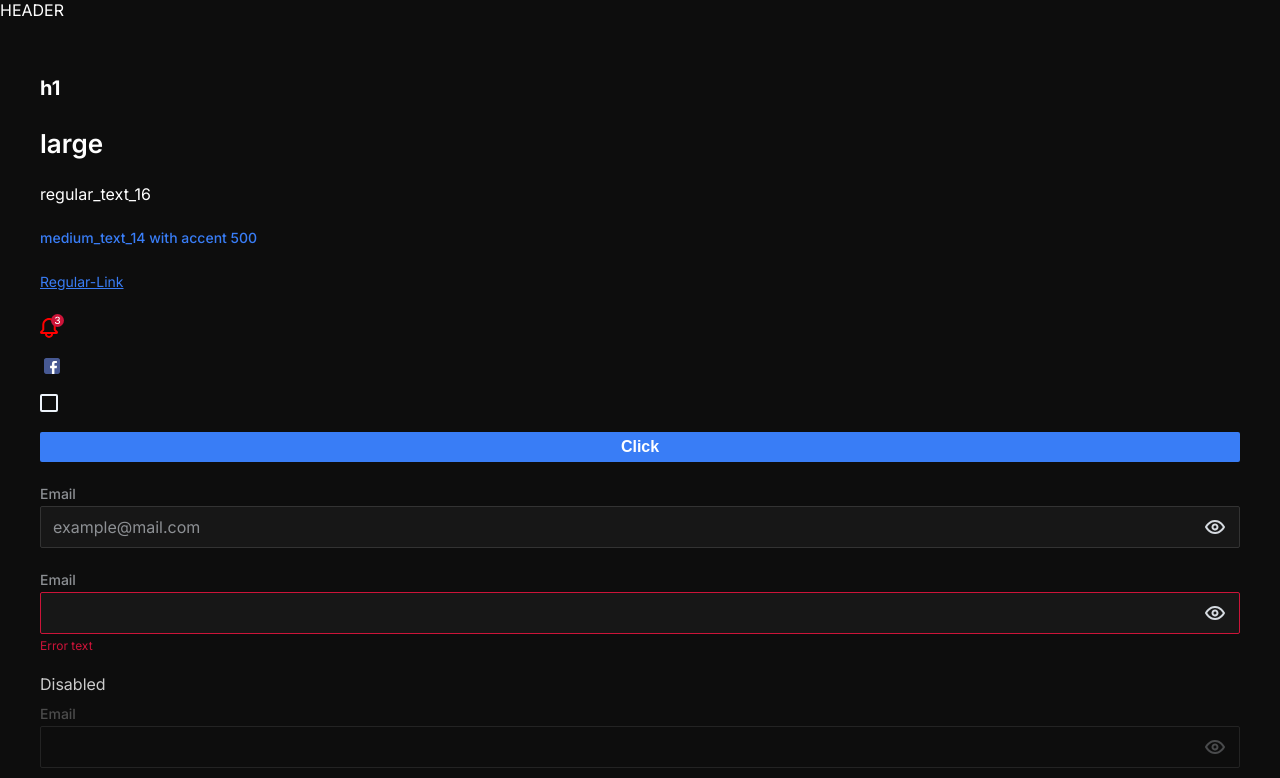
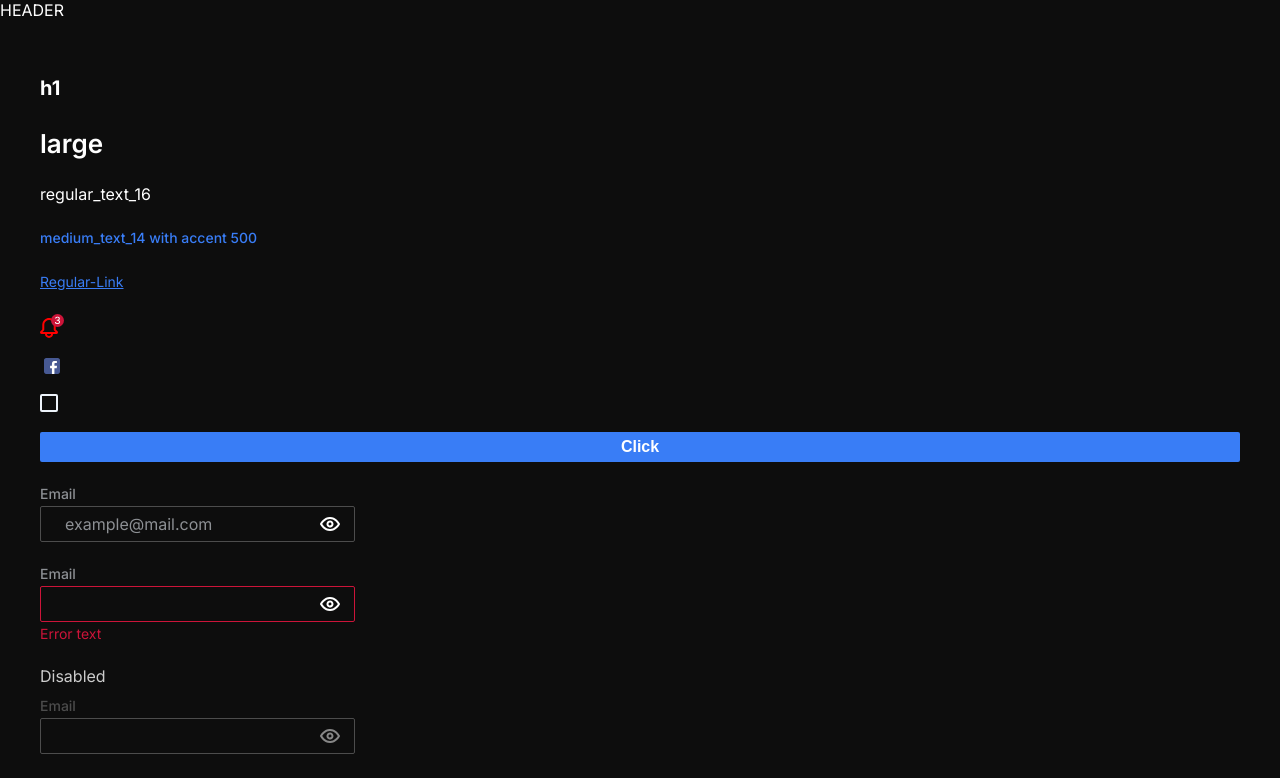
Before and after one commit to redfoxes8/inctagram, a Next.js app: page / in a window 1280 px wide. Shown: the top 778 px of the page. Built offline with nearby package versions, Linux system fonts and the light colour scheme; no server answers.

Commit message:
fix styles component Input

```diff
--- a/src/shared/ui/Input/Input.module.css
+++ b/src/shared/ui/Input/Input.module.css
@@ -1,6 +1,7 @@
 .container {
   display: flex;
   flex-direction: column;
+  max-width: 315px;
   width: 100%;
 }
 
@@ -21,42 +22,39 @@
 .inputWrapper {
   display: flex;
   align-items: center;
-  background-color: var(--dark-500);
-  border: 1px solid var(--dark-300);
+  border: 1px solid var(--dark-100);
   border-radius: 2px;
-  transition: all 0.2s ease;
+  padding: 6px 12px;
+  width: 100%;
+  height: 36px;
+  transition:
+    all 0.2s ease,
+    border 0.05s ease;
 }
 
-.inputWrapper:hover {
-  background-color: var(--dark-400);
-  border-color: var(--dark-100);
+.inputWrapper:not(.disabled):hover {
+  border: 1px solid var(--light-900);
 }
 
 .inputWrapper:focus-within {
-  border-color: var(--accent-500);
-  box-shadow: 0 0 0 2px rgb(57 125 246 / 30%);
-  background-color: var(--dark-500);
+  border: 2px solid var(--accent-700);
+}
+
+.inputWrapper.disabled {
+  border: 1px solid var(--dark-100);
+  cursor: not-allowed;
 }
 
 .inputWrapper.error {
-  border-color: var(--danger-500);
+  border: 1px solid var(--danger-500);
 }
 
 .inputWrapper.error:focus-within {
-  border-color: var(--danger-500);
-  box-shadow: 0 0 0 2px rgb(204 20 57 / 30%);
+  border: 2px solid var(--danger-500);
 }
 
-.inputWrapper.disabled {
-  background-color: var(--dark-700);
-  border-color: var(--dark-300);
-  opacity: 0.6;
-  cursor: not-allowed;
-}
-
-.inputWrapper.disabled:hover {
-  background-color: var(--dark-700);
-  border-color: var(--dark-300);
+.inputWrapper:not(.disabled):active {
+  border: 1px solid var(--light-100);
 }
 
 .input {
@@ -66,9 +64,6 @@
   border: none;
   outline: none;
   color: var(--light-100);
-  font-size: 16px;
-  font-weight: 400;
-  line-height: 24px;
   font-family: inherit;
 }
 
@@ -88,22 +83,19 @@
   background: transparent;
   border: none;
   cursor: pointer;
-  padding: 8px;
-  margin: 0 4px;
-  color: var(--light-700);
   transition: color 0.2s ease;
-  border-radius: 4px;
 }
 
-.iconLeft:focus-visible,
-.iconRight:focus-visible {
-  outline: 2px solid var(--accent-500);
-  outline-offset: 2px;
+.iconLeft:active:not(:disabled) {
+  color: var(--light-100);
 }
 
-.iconLeft:hover:not(:disabled),
-.iconRight:hover:not(:disabled) {
-  color: var(--accent-500);
+.iconLeft {
+  color: var(--light-900);
+}
+
+.iconRight {
+  color: var(--light-100);
 }
 
 .iconLeft:disabled,
@@ -112,9 +104,10 @@
   opacity: 0.5;
 }
 
+.inputWrapper:focus-within .iconLeft {
+  color: var(--light-100);
+}
+
 .errorMessage {
-  font-size: 12px;
-  line-height: 16px;
   color: var(--danger-500);
-  margin-top: 4px;
 }
--- a/src/shared/ui/Input/Input.tsx
+++ b/src/shared/ui/Input/Input.tsx
@@ -31,7 +31,7 @@ export const Input = ({
   return (
     <div className={clsx(s.container, { [s.disabledContainer]: disabled }, className)}>
       {label && (
-        <Label.Root htmlFor={inputId} className={s.label}>
+        <Label.Root htmlFor={inputId} className={clsx(s.label, "regular_text_14")}>
           {label}
         </Label.Root>
       )}
@@ -49,7 +49,7 @@ export const Input = ({
         )}
         <input
           id={inputId}
-          className={s.input}
+          className={clsx(s.input, "regular_text_16")}
           disabled={disabled}
           aria-invalid={!!error}
           aria-describedby={error ? `${inputId}-error` : undefined}
@@ -68,7 +68,7 @@ export const Input = ({
         )}
       </div>
       {error && (
-        <div id={`${inputId}-error`} className={s.errorMessage}>
+        <div id={`${inputId}-error`} className={clsx(s.errorMessage, "regular_text_14")}>
           {error}
         </div>
       )}
```
